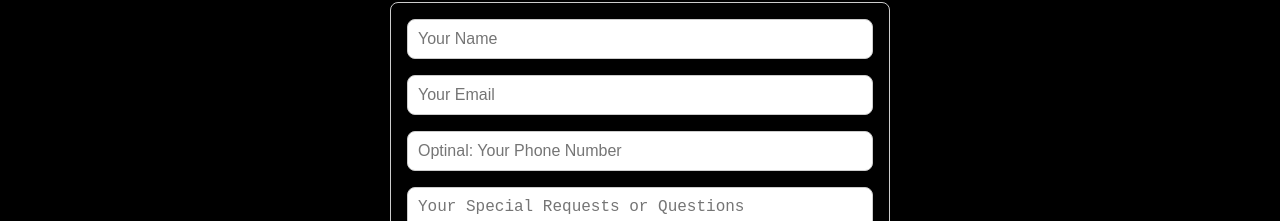
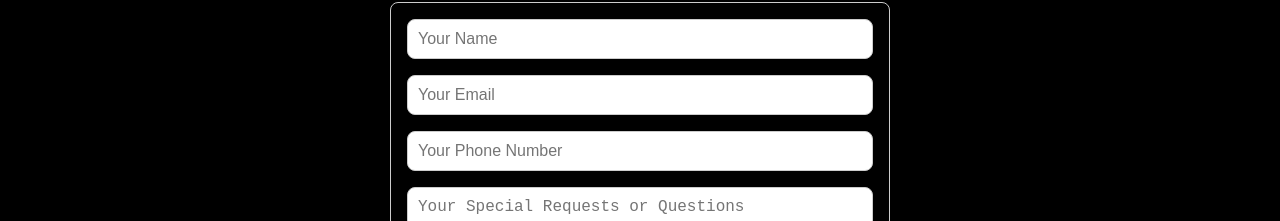
Before and after one commit to lucasliu2019/next_printstore, a Next.js app: page /cart in a window 1280 px wide. Shown: the part 217-438 px from the top of the page. Built offline with nearby package versions, Linux system fonts and the light colour scheme.

Commit message:
description

```diff
--- a/src/app/cart/page.tsx
+++ b/src/app/cart/page.tsx
@@ -44,7 +44,7 @@ export default function CartPage() {
             name: item.name,
             quantity: item.quantity,
             price: item.price,
-            total: item.quantity * item.price,
+            description: item.description,
           })),
           formType: "quoteRequest",
         }),
@@ -195,7 +195,7 @@ export default function CartPage() {
           <input
             type="tel"
             name="phone"
-            placeholder="Optinal: Your Phone Number"
+            placeholder="Your Phone Number"
             value={formData.phone}
             onChange={handleChange}
             required
@@ -206,7 +206,6 @@ export default function CartPage() {
             rows={4}
             value={formData.message}
             onChange={handleChange}
-            required
           />
           <button type="submit" className="quoteButton" disabled={isLoading}>
             {isLoading ? 'Sending...' : 'Send Quote Request'}
```
